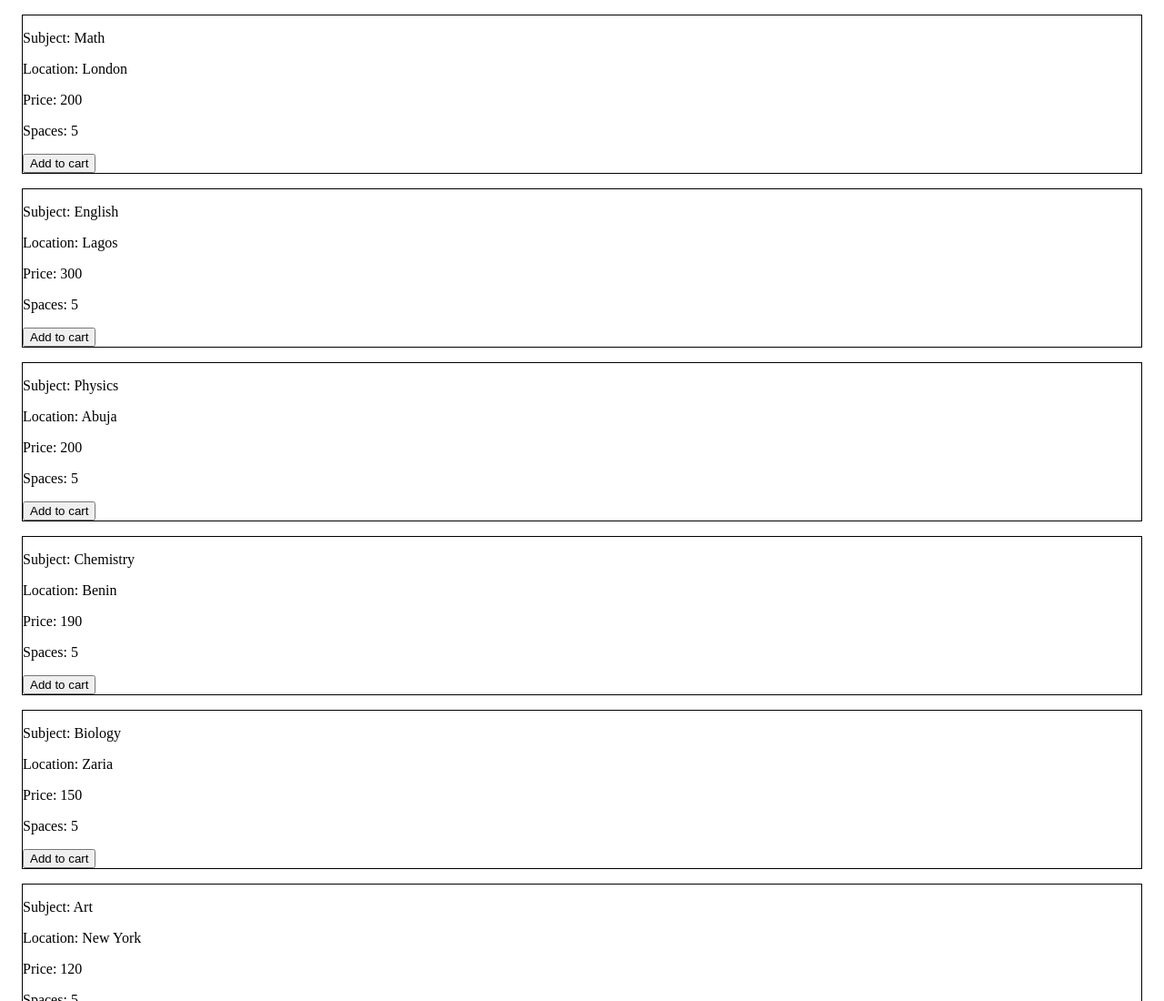
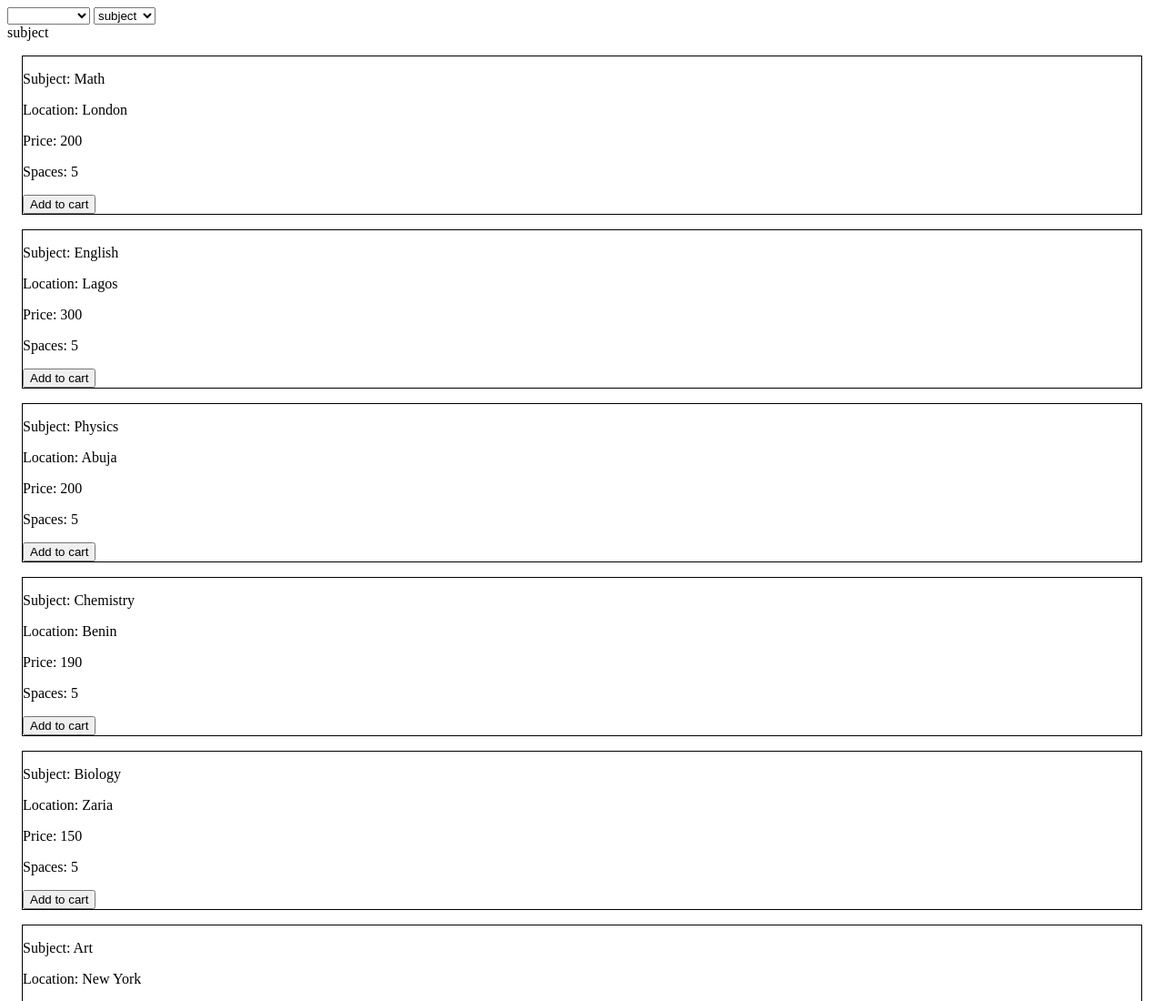
Before and after one commit to PoseyXyz/individual_cw1, a plain HTML site: page index.html in a window 1280 px wide. Shown: the top 1100 px of the page at 91% size. Drawn offline with nearby package versions, Linux system fonts and the light colour scheme.

Commit message:
added select fields to implement ordering functionality

```diff
--- a/index.html
+++ b/index.html
@@ -9,6 +9,24 @@
 <body>
     <div id="app">
         <div>
+           <select name="" id="" v-model="selectedOrder">
+            <option v-for="(order, index) in orders" v-bind:value="order">
+                {{order}}
+            </option>
+           </select>
+
+           <select name="" id="" v-model="selected">
+            <option v-for="(option, index) in options" v-bind:value="option">
+                {{option}}
+            </option>
+           </select>
+
+           <div>
+               {{selectedOrder}}
+           </div>
+           <div>
+            {{selected}}
+        </div>
             <div v-for="(lesson, index) in lessons">
                 <div class="lesson">
                     <p>Subject: {{lesson.subject}}</p>
@@ -108,7 +126,11 @@
       },
 
     ],
-                }
+                    orders:["ascending", "descending"],
+                    selectedOrder:'',
+                    options:['subject', 'location', 'price', 'spaces'],
+                    selected:'subject',
+}
             }
         })
     </script>
```
